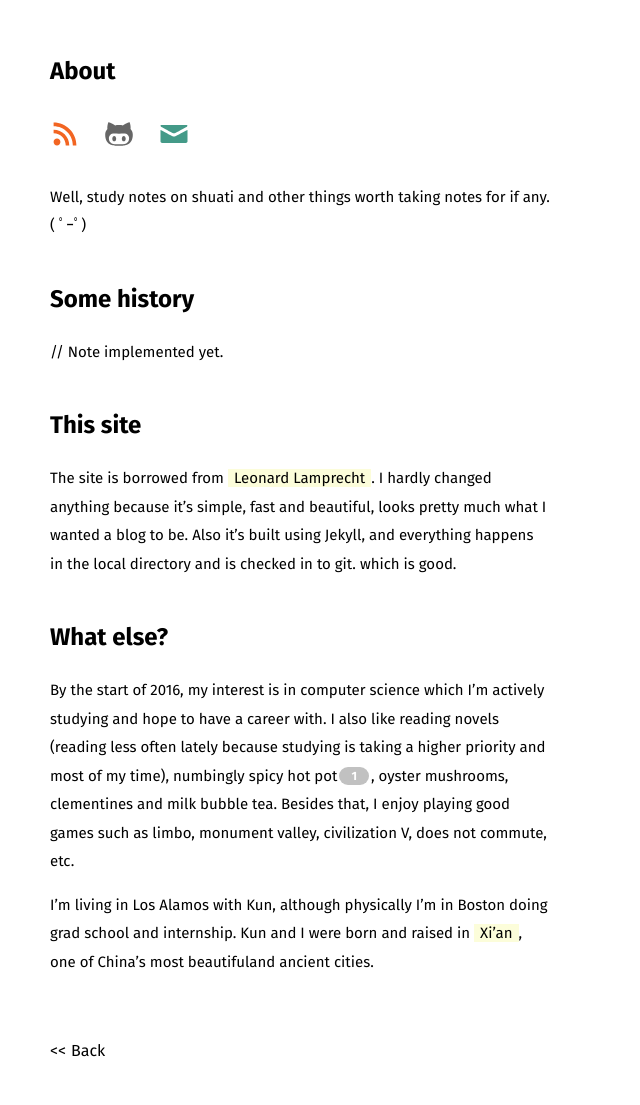
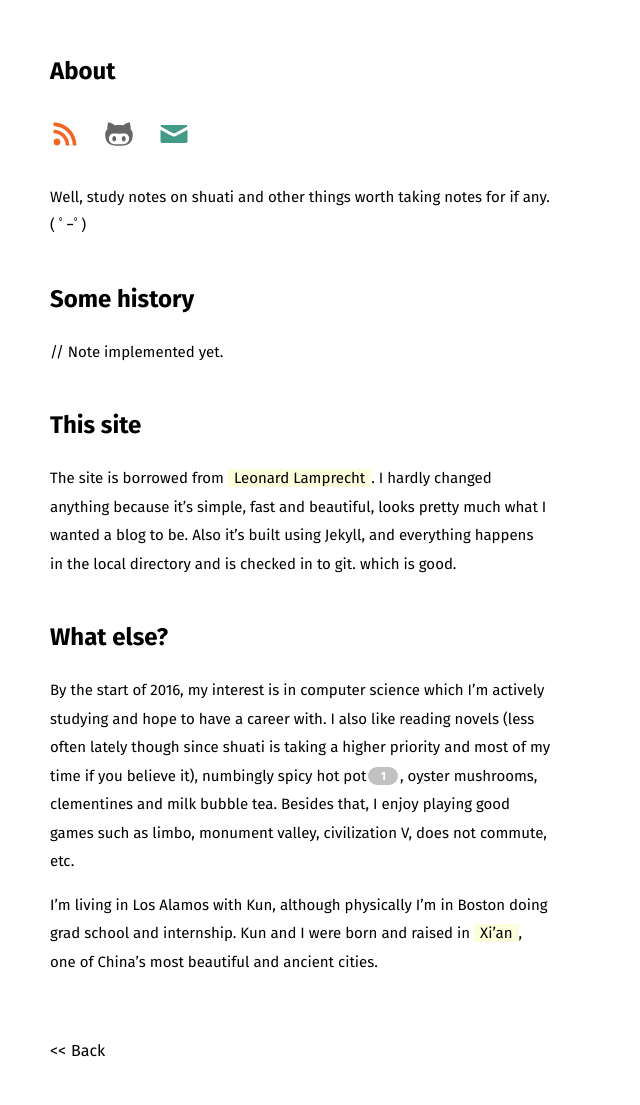
Before and after one commit to pocoapoco/pocoapoco.github.io, a Jekyll site: the page built from me.md, in a window 1280 px wide. Shown: the whole page, without its empty margins (0-640 px from the left). Built offline with Jekyll 4.4.1, drawn with Linux system fonts in a browser that asks for light colours.

Commit message:
modified me.md a little bit

```diff
--- a/me.md
+++ b/me.md
@@ -17,11 +17,11 @@ The site is borrowed from [Leonard Lamprecht][1]. I hardly changed anything beca
 
 ## What else?
 
-By the start of 2016, my interest is in computer science which I'm actively studying and hope to have a career with. I also like reading novels (reading less often lately because studying is taking a higher priority and most of my time), numbingly spicy hot pot[^1], oyster mushrooms, clementines and milk bubble tea. Besides that, I enjoy playing good games such as limbo, monument valley, civilization V, does not commute, etc.
+By the start of 2016, my interest is in computer science which I'm actively studying and hope to have a career with. I also like reading novels (less often lately though since shuati is taking a higher priority and most of my time if you believe it), numbingly spicy hot pot[^1], oyster mushrooms, clementines and milk bubble tea. Besides that, I enjoy playing good games such as limbo, monument valley, civilization V, does not commute, etc.
 
-I'm living in Los Alamos with Kun, although physically I'm in Boston doing grad school and internship. Kun and I were born and raised in [Xi'an][2], one of China's most beautifuland ancient cities.
+I'm living in Los Alamos with Kun, although physically I'm in Boston doing grad school and internship. Kun and I were born and raised in [Xi'an][2], one of China's most beautiful and ancient cities.
 
 [1]: leo.im
 [2]: /assets/static/xian.png
 
-[^1]: „Well honestly, anything that's mala enough will do!“
+[^1]: „Well honestly, anything that's mala enough will do! (๑•̀ㅂ•́)و“
```
Also changed, not shown: _posts/2016-01-05-Remove-duplicates-from-sorted-array.md (added, +6 -0 lines).
